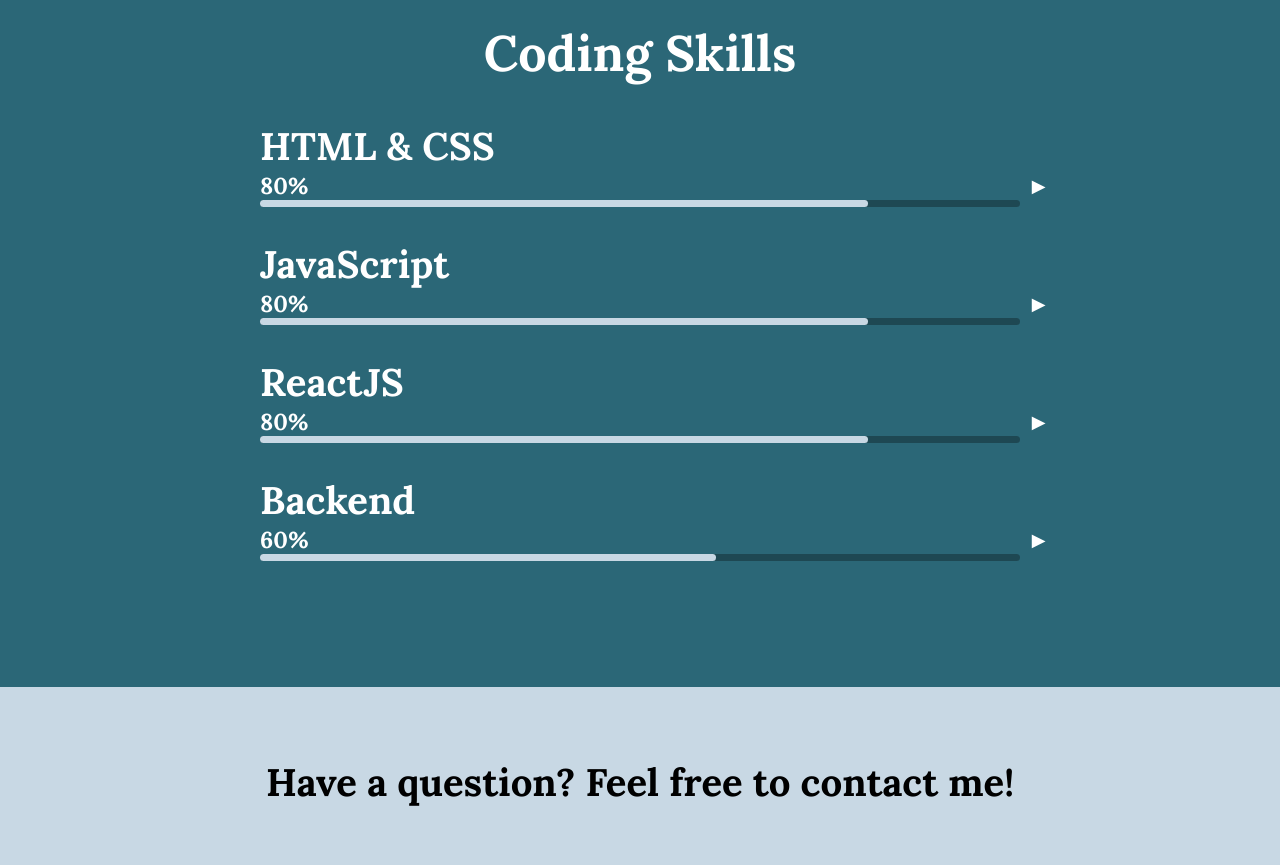
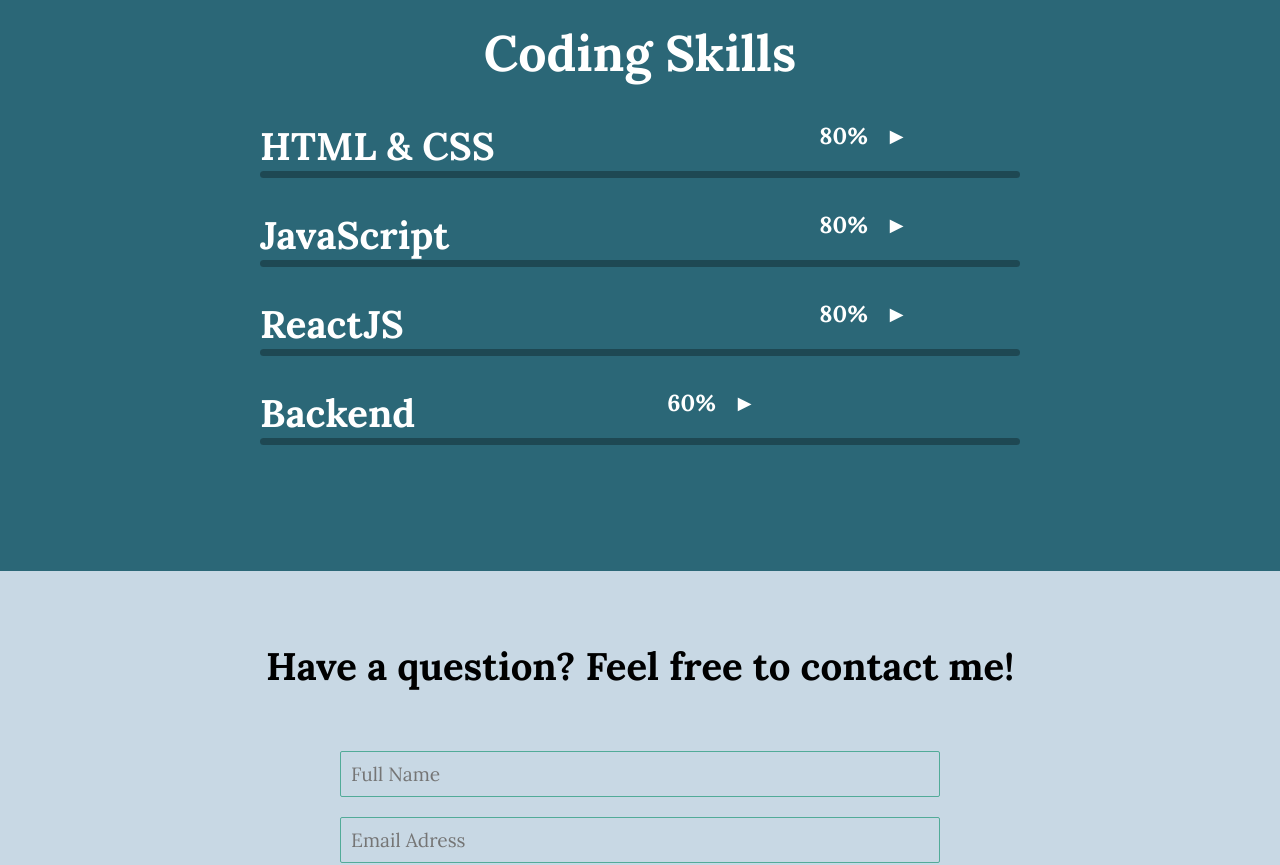
Before and after one commit to zinchenko-maksym/Portfolio, a React (Create React App) app: page / in a window 1280 px wide. Shown: the part 2020-2885 px from the top of the page. Built offline with nearby package versions, Linux system fonts and the light colour scheme.

Commit message:
Scalle fill animation

```diff
--- a/src/components/Skills/MasteryScale/MasteryScale.tsx
+++ b/src/components/Skills/MasteryScale/MasteryScale.tsx
@@ -1,14 +1,23 @@
-import React from 'react';
+/* eslint-disable react/require-default-props */
+import React, { useEffect, useState } from 'react';
 import * as Styled from './style';
 
 interface SkillProps {
-  mastery: number;
+  mastery: number,
+  fillScale?: boolean ;
 }
 
-function MasteryScale({ mastery }: SkillProps) {
+function MasteryScale({ mastery, fillScale = false }: SkillProps) {
+  const [percent, setPersent] = useState(0);
+  useEffect(() => {
+    if (fillScale === true) {
+      setPersent(mastery);
+    }
+  }, [fillScale]);
+
   return (
     <Styled.SkillMasteryScale>
-      <Styled.SkillMasteryFill percent={mastery} />
+      <Styled.SkillMasteryFill percent={percent} />
     </Styled.SkillMasteryScale>
   );
 }
--- a/src/components/Skills/MasteryScale/Style.ts
+++ b/src/components/Skills/MasteryScale/Style.ts
@@ -1,4 +1,4 @@
-import styled from 'styled-components';
+import styled, { keyframes } from 'styled-components';
 
 interface ScaleProps {
   percent: number;
@@ -26,6 +26,7 @@
   border-radius: 10px;
   width: ${(props) => (props.percent)}%;
   background-color: ${(props) => props.theme.mainColors.secondary};
+  transition: width 0.8s ease-out;
 `;
 
 export const OpenSubskillsBtn = styled.div`
--- a/src/components/Skills/SkillStyle.ts
+++ b/src/components/Skills/SkillStyle.ts
@@ -18,12 +18,11 @@
   @media (min-width: 768px) {
     width: 80%;
     max-width: 760px;
-    margin: 16px;
+
   }
   @media (min-width: 1440px) {
-    width: 21vw;
+    width: 18vw;
     max-width: 760px;
-    margin: 16px;
   }
 `;
 export const SkillName = styled.p`
@@ -43,7 +42,7 @@
   margin-right: 10px;
   font-size: 0.8em;
   position: relative;
-  width: 100%;
+  margin-right: calc(100% - ${(props) => (props.percent)}%);
   @media (min-width: 768px) {
     font-size: 1em;
   }
@@ -52,8 +51,6 @@
   }
   @media (min-width: 1440px) {
     font-size: 1em;
-    width: auto;
-    margin-right: calc(100% - ${(props) => (props.percent)}%);
     align-items: flex-end;
   }
 `;
--- a/src/components/Skills/Skills.tsx
+++ b/src/components/Skills/Skills.tsx
@@ -19,6 +19,7 @@
     flex-flow: row wrap;
     justify-content: space-around;
     align-items: flex-start;
+    padding: 50px 2%;
   }
 `;
 const SkillsTitle = styled.h1`
@@ -33,7 +34,7 @@
   @media (min-width: 1440px) {
     width: 100%;
     text-align: center;
-    margin: 50px 0 60px;
+    margin-bottom: 60px;
   }
 
 `;
```
